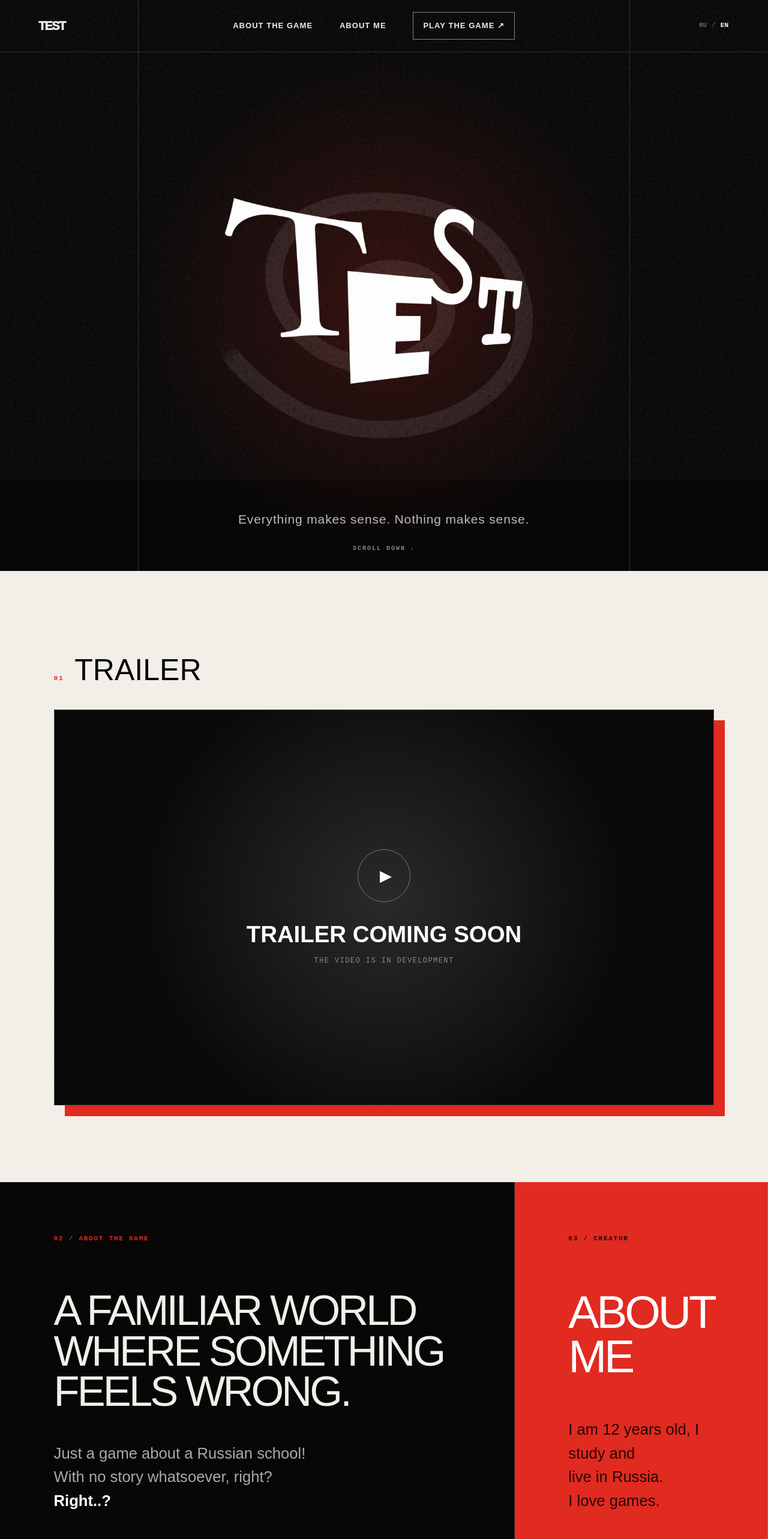
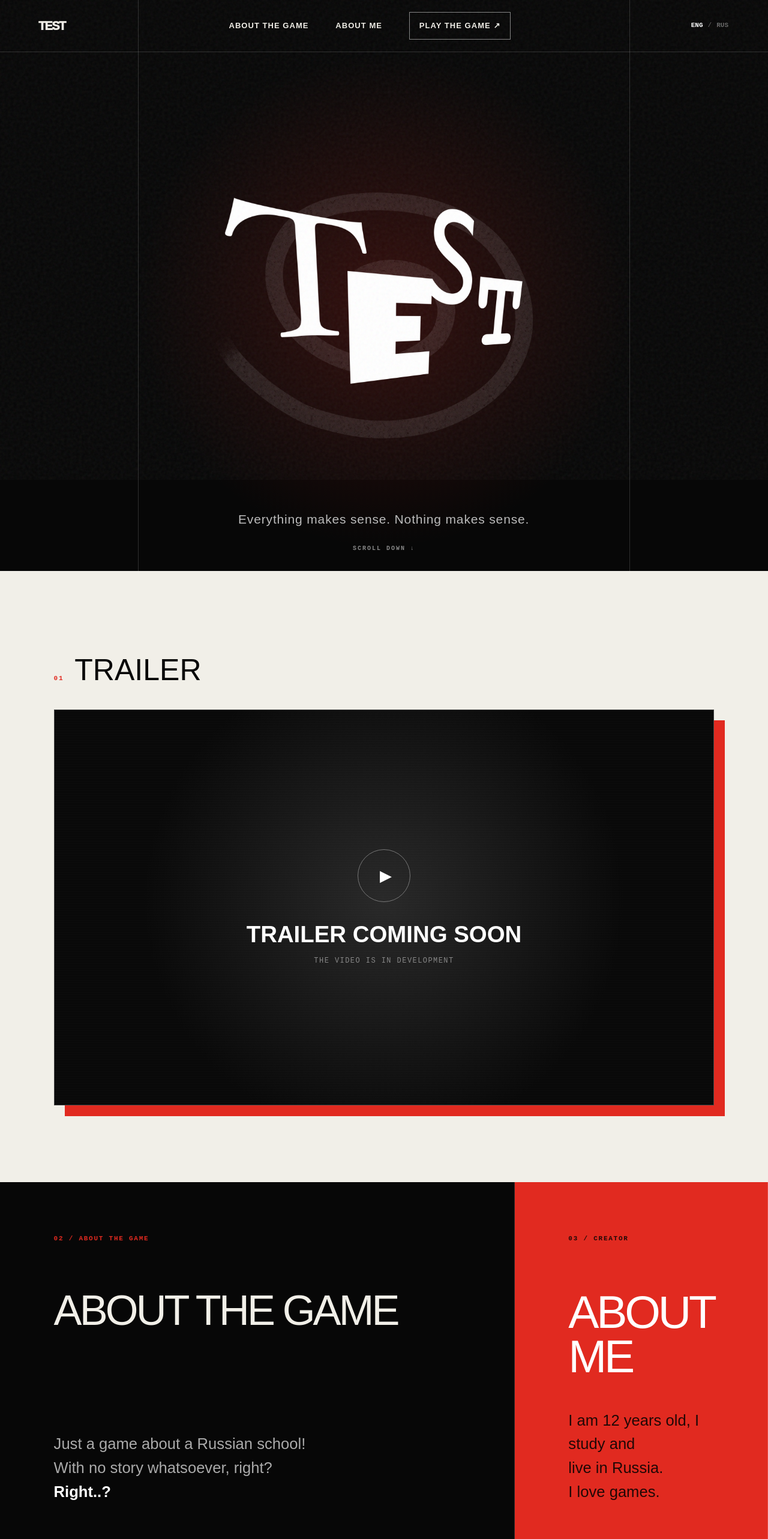
Before and after one commit to AlexKraken444/TEST-site, a Next.js app: page / in a window 1280 px wide. Shown: the top 2566 px of the page at 60% size. Built offline with nearby package versions, Linux system fonts and the light colour scheme.

Commit message:
Simplify copy and reorder language switcher

```diff
--- a/app/globals.css
+++ b/app/globals.css
@@ -45,11 +45,6 @@ nav .play-link { border: 1px solid rgba(255,255,255,.5); padding: 12px 16px; }
 .red-card { background: var(--red); color: white; }
 .red-card .card-number, .red-card p { color: #210806; }
 .red-card h2 { font-size: clamp(45px,6vw,86px); }
-.cta-section { text-align: center; padding: clamp(90px,15vw,210px) 22px; background: var(--paper); color: var(--ink); }
-.cta-section p { color: var(--red); font: 800 11px monospace; text-transform: uppercase; letter-spacing: .2em; }
-.cta-section h2 { margin: 20px auto 45px; font-size: clamp(42px,8vw,110px); line-height: .9; letter-spacing: -.06em; text-transform: uppercase; }
-.cta-section a { display: inline-block; background: var(--red); color: white; padding: 20px 28px; font-weight: 900; text-transform: uppercase; font-size: 13px; letter-spacing: .08em; transition: transform .2s,box-shadow .2s; }
-.cta-section a:hover, .cta-section a:focus-visible { transform: translate(-4px,-4px); box-shadow: 8px 8px 0 #121212; }
 footer { min-height: 120px; display: flex; align-items: center; justify-content: space-between; padding: 30px clamp(22px,5vw,76px); border-top: 1px solid var(--line); color: #777; font: 700 11px monospace; text-transform: uppercase; letter-spacing: .1em; }
 footer img { width: 74px; height: 74px; object-fit: contain; opacity: .45; } footer a:hover { color: white; }
 @keyframes hero-arrival { from { opacity: 0; transform: translateY(35px) scale(.96); filter: blur(8px); } to { opacity: 1; transform: translateY(0) scale(1); filter: blur(0); } }
--- a/app/layout.tsx
+++ b/app/layout.tsx
@@ -2,7 +2,7 @@ import type { Metadata } from 'next';
 import './globals.css';
 
 export const metadata: Metadata = {
-  title: 'TEST — a game about a Russian school',
+  title: 'TEST | A game about a Russian school',
   description: 'Just a game about a Russian school. With no story whatsoever, right?',
   icons: {
     icon: [{ url: '/test-logo.png', type: 'image/png' }],
@@ -10,7 +10,7 @@ export const metadata: Metadata = {
     apple: '/test-logo.png',
   },
   openGraph: {
-    title: 'TEST — a game about a Russian school',
+    title: 'TEST | A game about a Russian school',
     description: 'Everything makes sense. Nothing makes sense.',
     images: ['/test-logo.png'],
   },
--- a/app/page.tsx
+++ b/app/page.tsx
@@ -6,27 +6,27 @@ const gameUrl = 'https://gamejolt.com/games/test/1018154';
 
 const copy = {
   ru: {
-    homeLabel: 'TEST — в начало страницы', navLabel: 'Основная навигация',
+    homeLabel: 'TEST, в начало страницы', navLabel: 'Основная навигация',
     aboutGame: 'Об игре', aboutMe: 'Обо мне', game: 'Сама игра',
     lead: 'Всё имеет смысл. Ничего не имеет смысла.', scroll: 'Смотреть ниже',
     trailer: 'Трейлер', trailerSoon: 'Трейлер скоро появится', trailerStatus: 'Видео находится в разработке',
-    gameLabel: '02 / ОБ ИГРЕ', gameHeading: <>Знакомый мир,<br />в котором что-то не так.</>,
+    gameLabel: '02 / ОБ ИГРЕ', gameHeading: 'Об игре',
     gameText: <>Просто игра про русскую школу!<br />Без какого-либо сюжета верно?<br /><strong>Верно..?</strong></>,
     authorLabel: '03 / АВТОР', authorHeading: 'Обо мне',
     authorText: <>Мне 12 лет учусь и<br />проживаю в России.<br />Люблю игры.</>,
-    lesson: 'Урок уже начался.', ready: 'Готов войти в школу?', openGame: 'Открыть игру на Game Jolt', top: 'Наверх',
+    top: 'Наверх',
     logoAlt: 'Логотип игры TEST', languageLabel: 'Выбор языка',
   },
   en: {
-    homeLabel: 'TEST — back to top', navLabel: 'Main navigation',
+    homeLabel: 'TEST, back to top', navLabel: 'Main navigation',
     aboutGame: 'About the game', aboutMe: 'About me', game: 'Play the game',
     lead: 'Everything makes sense. Nothing makes sense.', scroll: 'Scroll down',
     trailer: 'Trailer', trailerSoon: 'Trailer coming soon', trailerStatus: 'The video is in development',
-    gameLabel: '02 / ABOUT THE GAME', gameHeading: <>A familiar world<br />where something feels wrong.</>,
+    gameLabel: '02 / ABOUT THE GAME', gameHeading: 'About the game',
     gameText: <>Just a game about a Russian school!<br />With no story whatsoever, right?<br /><strong>Right..?</strong></>,
     authorLabel: '03 / CREATOR', authorHeading: 'About me',
     authorText: <>I am 12 years old, I study and<br />live in Russia.<br />I love games.</>,
-    lesson: 'Class has already begun.', ready: 'Ready to enter the school?', openGame: 'Open the game on Game Jolt', top: 'Back to top',
+    top: 'Back to top',
     logoAlt: 'TEST game logo', languageLabel: 'Choose language',
   },
 } as const;
@@ -159,9 +159,9 @@ export default function Home() {
           <a className="play-link" href={gameUrl} target="_blank" rel="noreferrer">{t.game} <span aria-hidden="true">↗</span></a>
         </nav>
         <div className="language-switch" role="group" aria-label={t.languageLabel}>
-          <button className={language === 'ru' ? 'active' : ''} onClick={() => setLanguage('ru')} aria-pressed={language === 'ru'}>RU</button>
+          <button className={language === 'en' ? 'active' : ''} onClick={() => setLanguage('en')} aria-pressed={language === 'en'}>ENG</button>
           <span aria-hidden="true">/</span>
-          <button className={language === 'en' ? 'active' : ''} onClick={() => setLanguage('en')} aria-pressed={language === 'en'}>EN</button>
+          <button className={language === 'ru' ? 'active' : ''} onClick={() => setLanguage('ru')} aria-pressed={language === 'ru'}>RUS</button>
         </div>
       </header>
 
@@ -189,11 +189,6 @@ export default function Home() {
         </article>
       </section>
 
-      <section className="cta-section reveal">
-        <p>{t.lesson}</p><h2>{t.ready}</h2>
-        <a href={gameUrl} target="_blank" rel="noreferrer">{t.openGame} <span aria-hidden="true">↗</span></a>
-      </section>
-
       <footer className="reveal">
         <img src="/test-logo.png" alt="" aria-hidden="true" /><a href="#top">{t.top} ↑</a>
       </footer>
```
